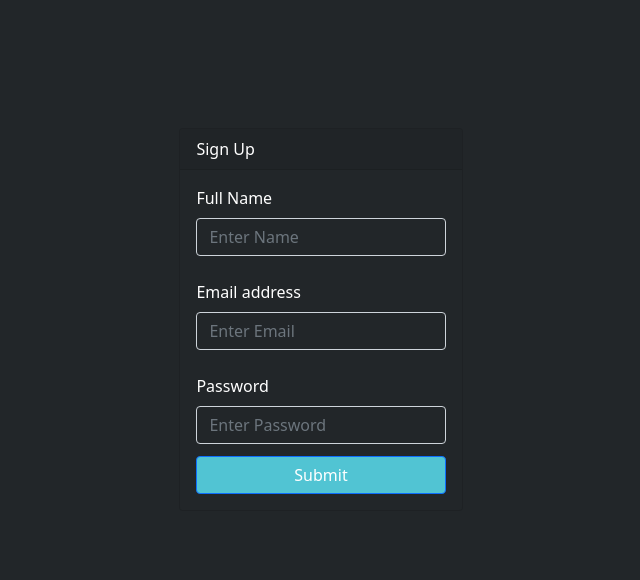
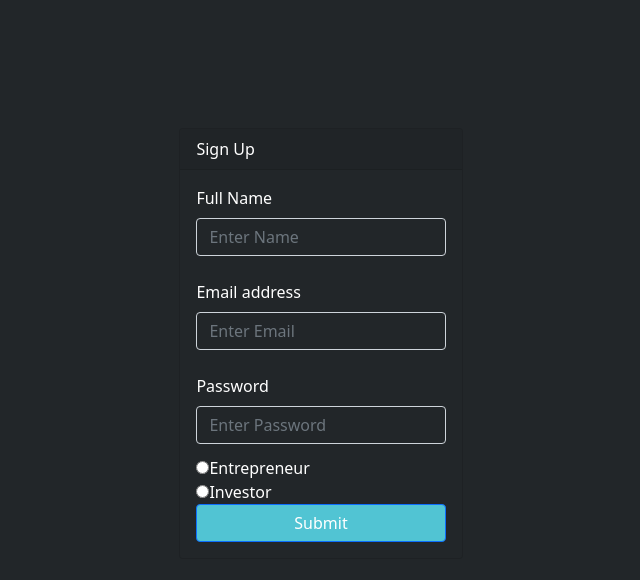
Before and after one commit to ychhatre/imbue, a React (Create React App) app: page /signup in a window 1280 px wide. Shown: the top 580 px of the page, without its empty margins (319-959 px from the left). Built offline with nearby package versions, Linux system fonts and the light colour scheme.

Commit message:
small changes to get ready for netlify push

```diff
--- a/package.json
+++ b/package.json
@@ -7,7 +7,6 @@
   "dependencies": {
     "@material-ui/core": "^4.11.4",
     "@material-ui/icons": "^4.11.2",
-    "bcryptjs": "^2.4.3",
     "bootstrap": "^5.0.0",
     "js-cookie": "^2.2.1",
     "react": "^17.0.2",
--- a/src/components/Auth/signIn.js
+++ b/src/components/Auth/signIn.js
@@ -1,5 +1,5 @@
 import React, { useState } from "react";
-import { useHistory } from "react-router-dom";
+import { useHistory, Link } from "react-router-dom";
 import { useAuth } from "../../contexts/AuthContext";
 import {Container, Button, Form, Card} from "react-bootstrap";
 
@@ -62,7 +62,9 @@ export default function SignIn() {
             </Form>
           </Card.Body>
         </Card>
-
+        <div>
+          Need an account? <Link to="/signup"> Sign Up</Link>
+        </div>
 
         </Container>
         </div>
--- a/src/components/Auth/signUp.js
+++ b/src/components/Auth/signUp.js
@@ -2,8 +2,6 @@ import React, { useState } from "react";
 import { Card, Form, Button, Container } from "react-bootstrap";
 import { useHistory } from "react-router-dom";
 import { useAuth } from "../../contexts/AuthContext";
-import bcrypt from "bcryptjs";
-
 
 export default function SignUp() {
   const [name, setName] = useState("");
@@ -17,26 +15,28 @@ export default function SignUp() {
     setIsSubmitting(true);
     e.preventDefault();
     try {
-      const hashedPassword = await bcrypt.hash(password, 10);
-      await signUp(name, hashedPassword, email);
+      await signUp(name, password, email);
       history.push("/home");
-    } catch (error) { }
+    } catch (error) {
+      console.error(error);
+    }
   }
 
   return (
     <div>
-      <div style={{ background: "#222629", height: "100vh", color: "white", padding: "10%" }}>
+      <div
+        style={{
+          background: "#222629",
+          height: "100vh",
+          color: "white",
+          padding: "10%",
+        }}
+      >
         <Container style={{ width: "30%" }}>
-          <Card
-            style={{ background: "#222629" }}
-
-            text='white'
-
-          >
+          <Card style={{ background: "#222629" }} text="white">
             <Card.Header>Sign Up</Card.Header>
             <Card.Body>
-
-              <Form onSubmit={handleSubmit} >
+              <Form onSubmit={handleSubmit}>
                 <Form.Group controlId="name">
                   <Form.Label>Full Name</Form.Label>
                   <Form.Control
@@ -44,7 +44,11 @@ export default function SignUp() {
                     className="mb-4"
                     placeholder="Enter Name"
                     onChange={(e) => setName(e.target.value)}
-                    style={{ background: "#222629", color: "white", marginBottom: "5%" }}
+                    style={{
+                      background: "#222629",
+                      color: "white",
+                      marginBottom: "5%",
+                    }}
                     required
                   />
                 </Form.Group>
@@ -55,7 +59,11 @@ export default function SignUp() {
                     className="mb-4"
                     placeholder="Enter Email"
                     onChange={(e) => setEmail(e.target.value)}
-                    style={{ background: "#222629", color: "white", marginBottom: "5%" }}
+                    style={{
+                      background: "#222629",
+                      color: "white",
+                      marginBottom: "5%",
+                    }}
                     required
                   />
                 </Form.Group>
@@ -63,25 +71,45 @@ export default function SignUp() {
                 <Form.Group controlId="password">
                   <Form.Label>Password</Form.Label>
                   <Form.Control
-                    style={{ background: "#222629", color: "white", marginBottom: "5%" }}
+                    style={{
+                      background: "#222629",
+                      color: "white",
+                      marginBottom: "5%",
+                    }}
                     type="password"
                     placeholder="Enter Password"
                     onChange={(e) => setPassword(e.target.value)}
                     required
                   />
+                  <Form.Check
+                    custom
+                    type="radio"
+                    id="custom-radio"
+                    label="Entrepreneur"
+                    name="radio"
+                  />
+                  <Form.Check
+                    custom
+                    name="radio"
+
+                    type="radio"
+                    id="custom-radio"
+                    label=" Investor"
+                  />
                 </Form.Group>
 
-                <Button type="submit" style={{ width: "100%", background: "#51c4d3" }} disabled={isSubmitting}>
+                <Button
+                  type="submit"
+                  style={{ width: "100%", background: "#51c4d3" }}
+                  disabled={isSubmitting}
+                >
                   Submit
-            </Button>
+                </Button>
               </Form>
             </Card.Body>
           </Card>
-
-
         </Container>
       </div>
     </div>
-
   );
 }
--- a/src/components/Home.js
+++ b/src/components/Home.js
@@ -26,7 +26,7 @@ function RoomCard({
         <Card.Text style={{ color: "white" }}>{summary}</Card.Text>
         <Card.Text style={{ color: "white" }}>
           <a href={urlToRoom}> Link to Room</a>
-        </Card.Text>
+        </Card.Text>1
       </Card.Body>
     </Card>
   );
--- a/src/components/PrivateRoute.js
+++ b/src/components/PrivateRoute.js
@@ -12,7 +12,7 @@ export default function PrivateRoute({ component: Component, ...options }) {
           return currentUser ? (
             <Component {...props} />
           ) : (
-            <Redirect to="/signIn"></Redirect>
+            <Redirect to="/signin"></Redirect>
           );
         }}
       ></Route>
```
Also changed, not shown: 2 other files (tests, documents, lock files or other folders).
